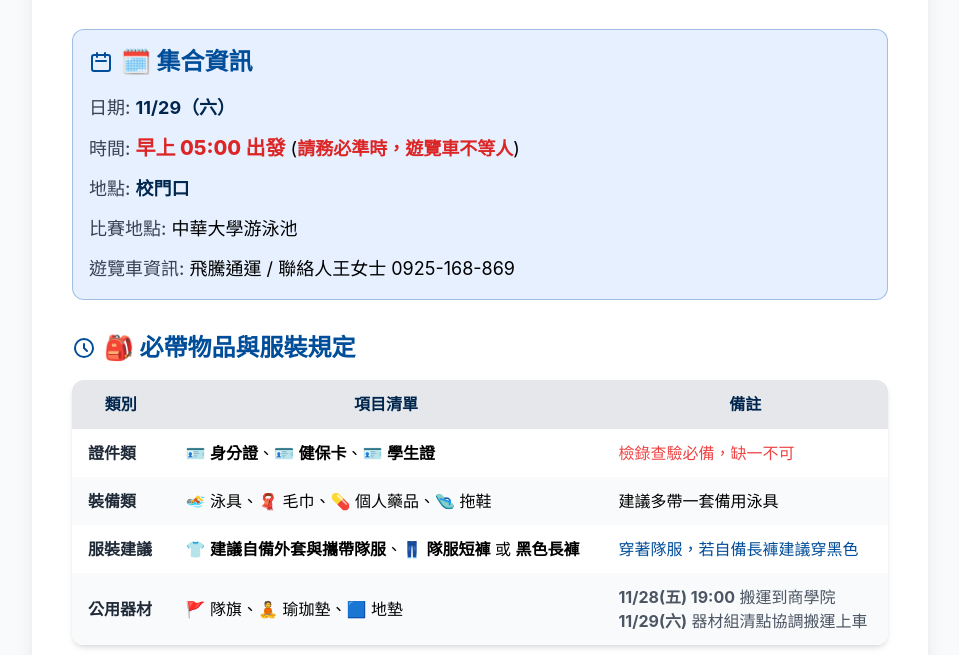
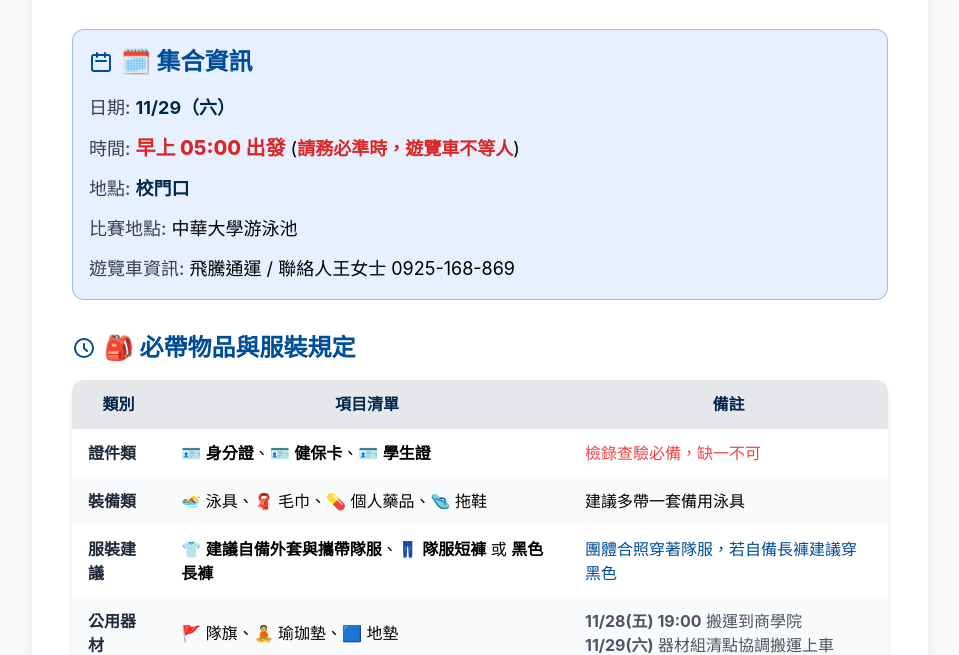
Before and after one commit to wenzelherder/2025songzhumei, a plain HTML site: page index.html in a window 1280 px wide. Shown: the part 159-814 px from the top of the page, without its empty margins (160-1119 px from the left). Drawn offline with nearby package versions, Linux system fonts and the light colour scheme.

```diff
--- a/index.html
+++ b/index.html
@@ -194,7 +194,7 @@
                         <tr>
                             <td class="py-3 px-4 font-semibold text-gray-800 table-cell-content">服裝建議</td>
                             <td class="py-3 px-4 table-cell-content">👕 <strong>建議自備外套與攜帶隊服</strong>、👖 <strong>隊服短褲</strong> 或 <strong>黑色長褲</strong></td>
-                            <td class="py-3 px-4 text-ncp-blue font-medium table-cell-content">穿著隊服，若自備長褲建議穿黑色</td>
+                            <td class="py-3 px-4 text-ncp-blue font-medium table-cell-content">團體合照穿著隊服，若自備長褲建議穿黑色</td>
                         </tr>
                         <tr class="bg-gray-50">
                             <td class="py-3 px-4 font-semibold text-gray-800 table-cell-content">公用器材</td>
```
